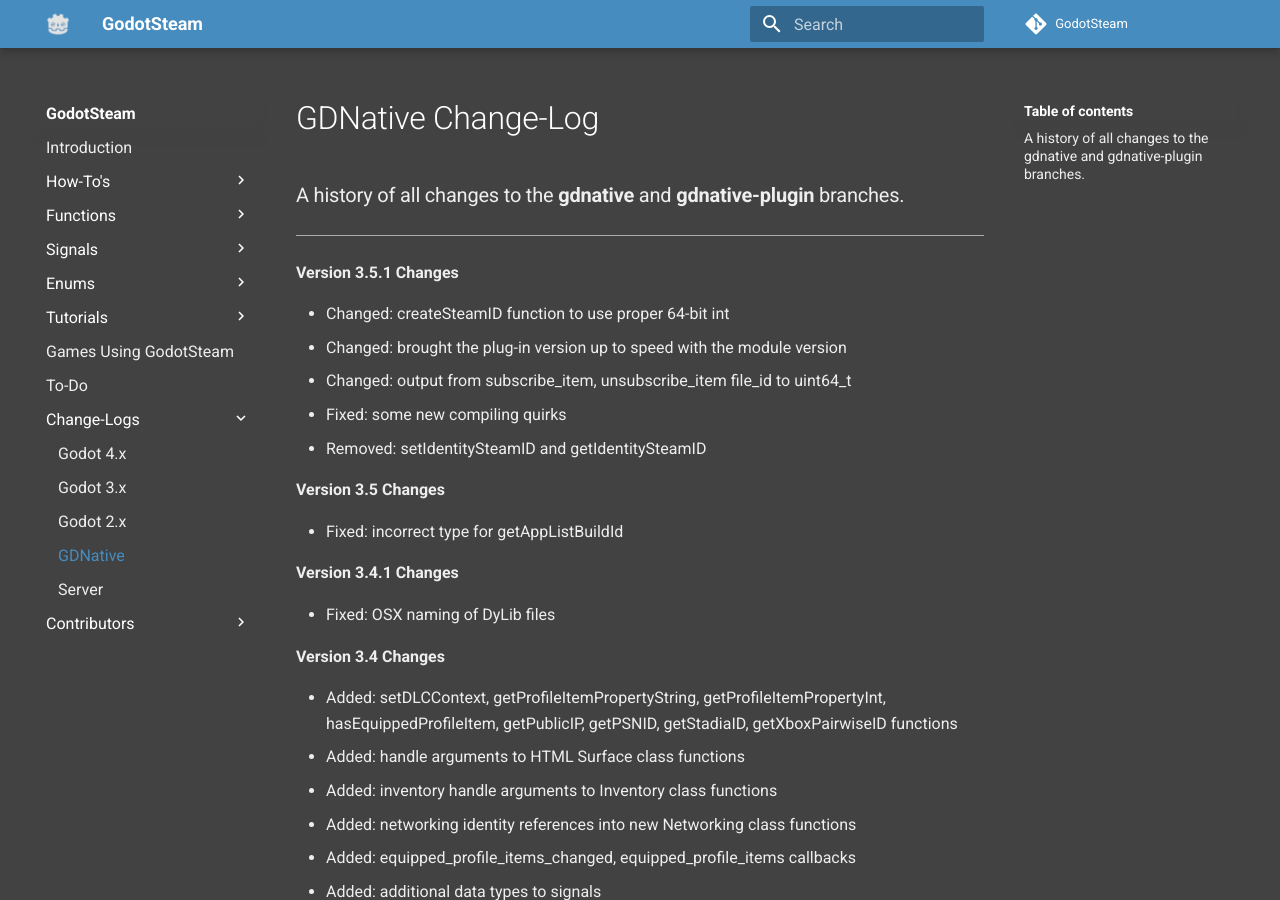
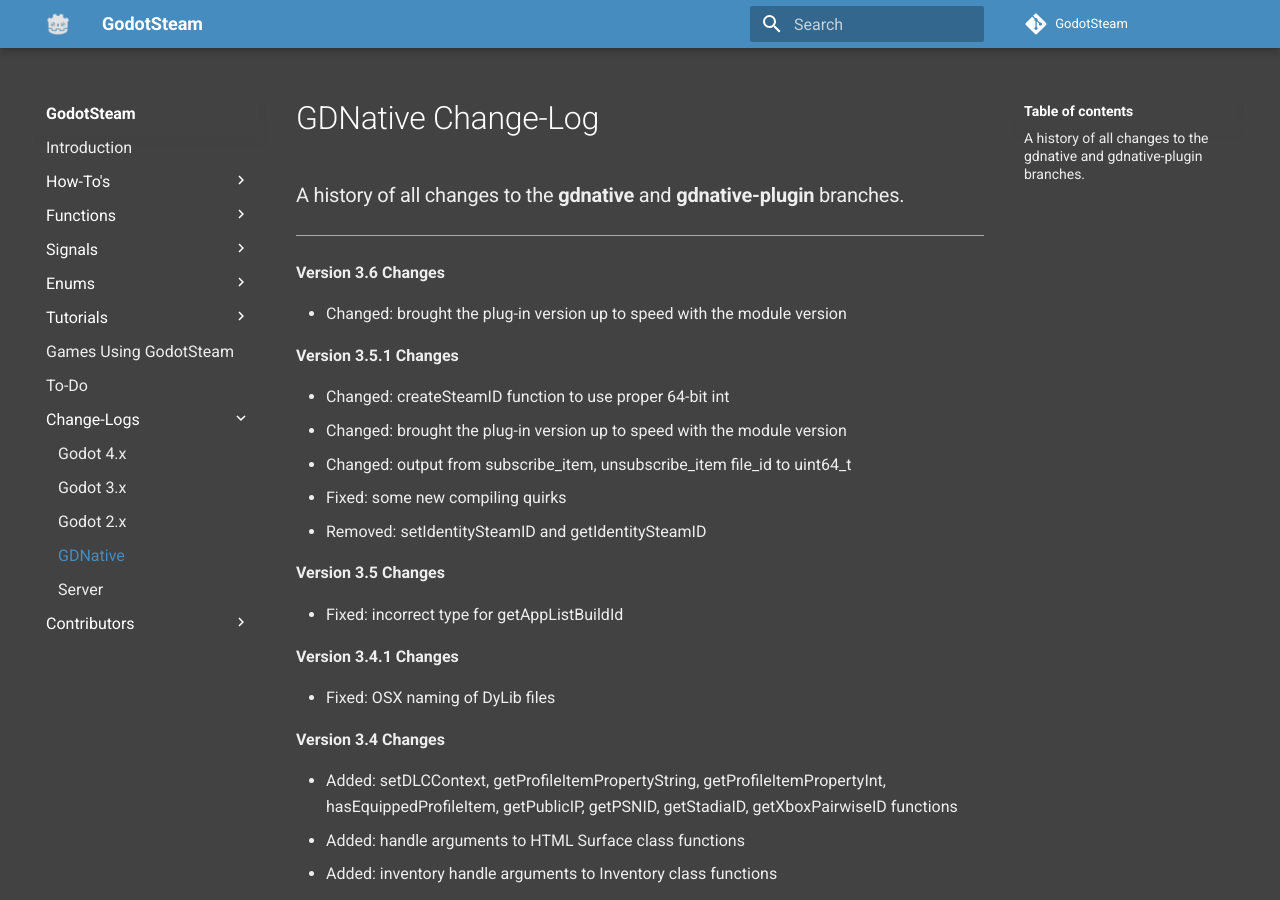
Before and after one commit to GodotSteam/GodotSteam, an MkDocs documentation site: the page built from docs/changelog/gdnative.md, in a window 1280 px wide and 900 px high. Built offline with MkDocs 1.6.1 and Material for MkDocs 9.7.7, drawn with Linux system fonts in a browser that asks for light colours; comment, search, counter and statistics services are not loaded.

Commit message:
Updated GDNative changelog

```diff
--- a/docs/changelog/gdnative.md
+++ b/docs/changelog/gdnative.md
@@ -3,6 +3,10 @@
 ### A history of all changes to the **gdnative** and **gdnative-plugin** branches.
 
 ------
+
+**Version 3.6 Changes**
+
+* Changed: brought the plug-in version up to speed with the module version
 
 **Version 3.5.1 Changes**
 
```
